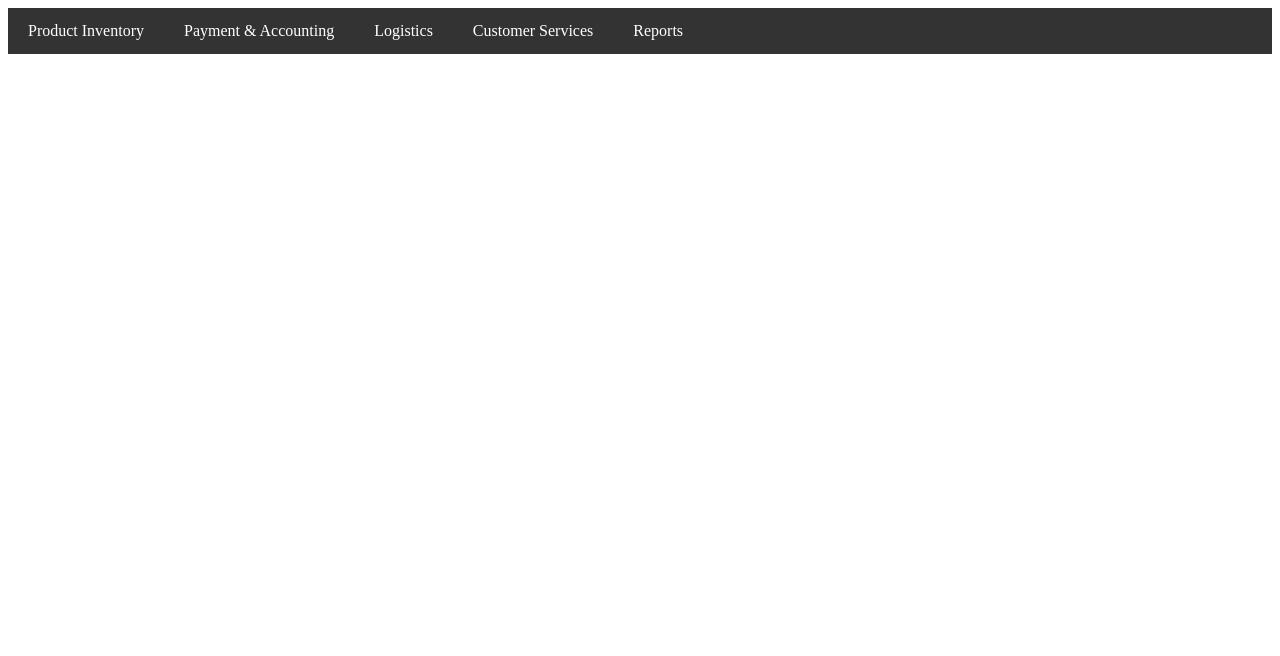
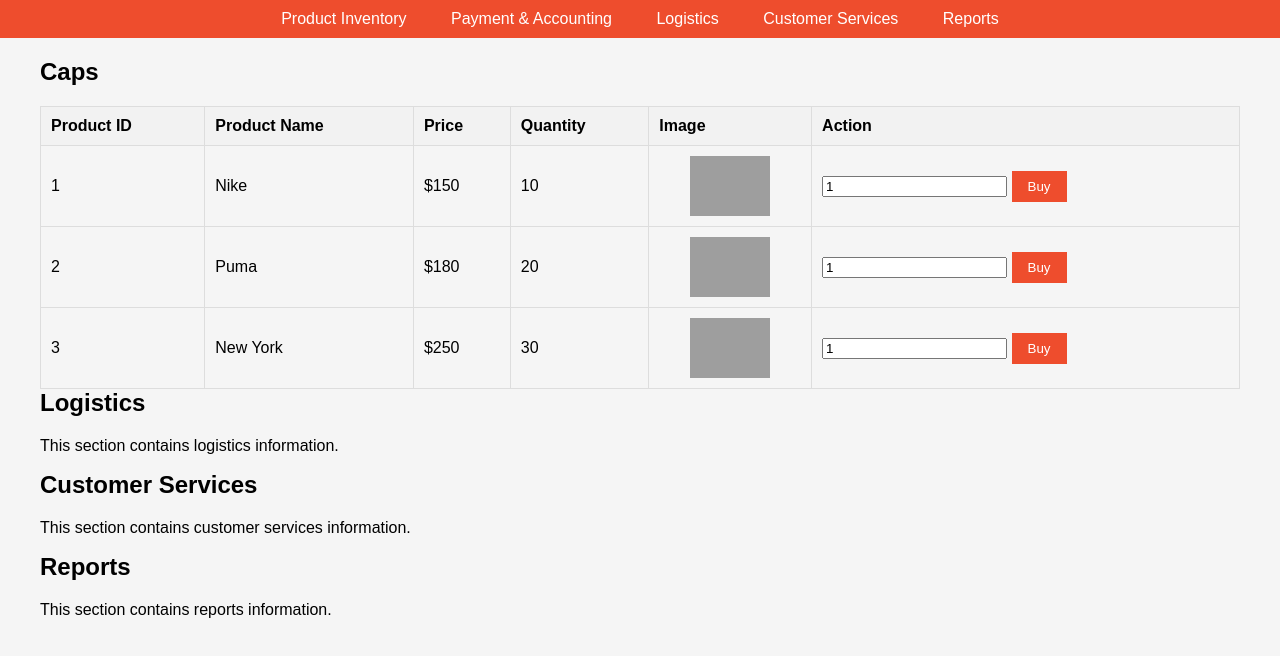
Before and after one commit to Beazel17/it28-ecommerce-m-ayuno, a plain HTML site: page index.html in a window 1280 px wide. Drawn offline with Linux system fonts and the light colour scheme; grey boxes are pictures that could not be loaded.

Commit message:
added buy button

```diff
--- a/index.html
+++ b/index.html
@@ -5,43 +5,62 @@
     <meta name="viewport" content="width=device-width, initial-scale=1.0">
     <title>Product Inventory</title>
     <style>
+        body {
+            font-family: Arial, sans-serif;
+            margin: 0;
+            padding: 0;
+            background-color: #f5f5f5;
+        }
+        nav {
+            background-color: #ee4d2d;
+            color: white;
+            padding: 10px 0;
+            text-align: center;
+        }
+        nav a {
+            color: white;
+            text-decoration: none;
+            padding: 10px 20px;
+        }
+        nav a:hover {
+            background-color: #ff6e4a;
+        }
+        .content {
+            padding: 20px;
+            max-width: 1200px;
+            margin: 0 auto;
+        }
+        h2 {
+            margin-top: 0;
+        }
         table {
             width: 100%;
             border-collapse: collapse;
+            margin-top: 20px;
         }
         th, td {
             border: 1px solid #ddd;
-            padding: 8px;
+            padding: 10px;
             text-align: left;
         }
         th {
             background-color: #f2f2f2;
         }
-        nav {
-            background-color: #333;
-            overflow: hidden;
+        .product-image {
+            max-width: 80px;
+            max-height: 80px;
+            display: block;
+            margin: 0 auto;
         }
-        nav a {
-            float: left;
-            display: block;
+        .buy-btn {
+            background-color: #ee4d2d;
             color: white;
-            text-align: center;
-            padding: 14px 20px;
-            text-decoration: none;
+            border: none;
+            padding: 8px 16px;
+            cursor: pointer;
         }
-        nav a:hover {
-            background-color: #ddd;
-            color: black;
-        }
-        .content {
-            padding: 20px;
-        }
-        .product-image {
-            max-width: 100px;
-            max-height: 100px;
-        }
-        section {
-            display: none;
+        .buy-btn:hover {
+            background-color: #ff6e4a;
         }
     </style>
 </head>
@@ -65,40 +84,58 @@
             <th>Price</th>
             <th>Quantity</th>
             <th>Image</th>
+            <th>Action</th>
           </tr>
           <tr>
             <td>1</td>
             <td>Nike</td>
-            <td>150.00</td>
-            <td>10</td>
+            <td>$150</td>
+            <td id="quantity_1">10</td>
             <td><img class="product-image" src="https://m.media-amazon.com/images/I/61xgyADdkmL.jpg" alt="Nike Cap"></td>
+            <td>
+                <input type="number" id="quantity_input_1" min="1" value="1">
+                <button class="buy-btn" onclick="buyProduct(1)">Buy</button>
+            </td>
           </tr>
           <tr>
             <td>2</td>
             <td>Puma</td>
-            <td>180.00</td>
-            <td>20</td>
+            <td>$180</td>
+            <td id="quantity_2">20</td>
             <td><img class="product-image" src="https://m.media-amazon.com/images/I/81NmuY3ePeL.jpg" alt="Puma Cap"></td>
+            <td>
+                <input type="number" id="quantity_input_2" min="1" value="1">
+                <button class="buy-btn" onclick="buyProduct(2)">Buy</button>
+            </td>
           </tr>
           <tr>
             <td>3</td>
             <td>New York</td>
-            <td>250.00</td>
-            <td>30</td>
+            <td>$250</td>
+            <td id="quantity_3">30</td>
             <td><img class="product-image" src="https://m.media-amazon.com/images/I/51syxT3tZxL.jpg" alt="New York Cap"></td>
+            <td>
+                <input type="number" id="quantity_input_3" min="1" value="1">
+                <button class="buy-btn" onclick="buyProduct(3)">Buy</button>
+            </td>
           </tr>
         </table>
     </section>
 
-    <section id="PaymentAccounting">
+    <section id="PaymentAccounting" style="display: none;">
         <h2>Payment & Accounting</h2>
-        <p>This section contains payment and accounting information.</p>
-        <h3>Payment Information</h3>
-        <p>Here you can find details about payment transactions, invoices, and payment methods.</p>
-        <h3>Accounting Information</h3>
-        <p>Here you can find financial records, balance sheets, income statements, and other accounting details.</p>
+        <div id="paymentSummary">
+            <h3>Payment Summary</h3>
+            <p>Total Price: $<span id="totalPrice">0.00</span></p>
+            <p>Selected Product: <span id="selectedProduct"></span></p>
+            <button onclick="processPayment()">Proceed to Payment</button>
+            </div>
+            <div id="paymentStatus" style="display: none;">
+                <h3>Payment Status</h3>
+                <p id="paymentMessage"></p>
+            </div>
         </section>
-    </section>
+
 
         <section id="Logistics">
             <h2>Logistics</h2>
@@ -124,7 +161,48 @@
             });
             document.getElementById(sectionId).style.display = 'block';
         }
+
+        function buyProduct(productId) {
+            var quantityInput = document.getElementById('quantity_input_' + productId);
+            var quantity = parseInt(quantityInput.value);
+            var quantityElement = document.getElementById('quantity_' + productId);
+            var currentQuantity = parseInt(quantityElement.textContent);
+            var priceText = document.querySelector('#quantity_' + productId + ' + td').textContent;
+            var price = parseFloat(priceText.replace(/[^\d.]/g, '')); // Remove non-numeric characters
+            var productName = document.querySelector('#quantity_' + productId + ' + td + td').textContent;
+
+            if (quantity > currentQuantity) {
+                console.log("Cannot buy more than available quantity.");
+                return;
+            }
+
+            if (currentQuantity >= quantity) {
+                quantityElement.textContent = currentQuantity - quantity;
+                var totalPriceElement = document.getElementById('totalPrice');
+                var totalPrice = parseFloat(totalPriceElement.textContent || 0); // Initialize to 0 if empty
+                totalPrice += price * quantity;
+                totalPriceElement.textContent = totalPrice.toFixed(2);
+                console.log(quantity + " units of Product ID " + productId + " has been bought!");
+                showSection('PaymentAccounting'); // Show Payment & Accounting section
+                document.getElementById('selectedProduct').textContent = productName + " (Quantity: " + quantity + ")";
+            } else {
+                console.log("Product ID " + productId + " is out of stock!");
+            }
+        }
+
+        function processPayment() {
+            var totalPrice = parseFloat(document.getElementById('totalPrice').textContent);
+            if (isNaN(totalPrice) || totalPrice === 0) {
+                console.log("No products selected for payment.");
+                return;
+            }
+            // Simulate payment processing (for demonstration)
+            var paymentMessageElement = document.getElementById('paymentMessage');
+            paymentMessageElement.textContent = "Payment of $" + totalPrice.toFixed(2) + " processed successfully.";
+            document.getElementById('paymentStatus').style.display = 'block';
+        }
     </script>
+
 
     </body>
     </html>
```
Lines whose indentation alone changed are shown as unchanged.
